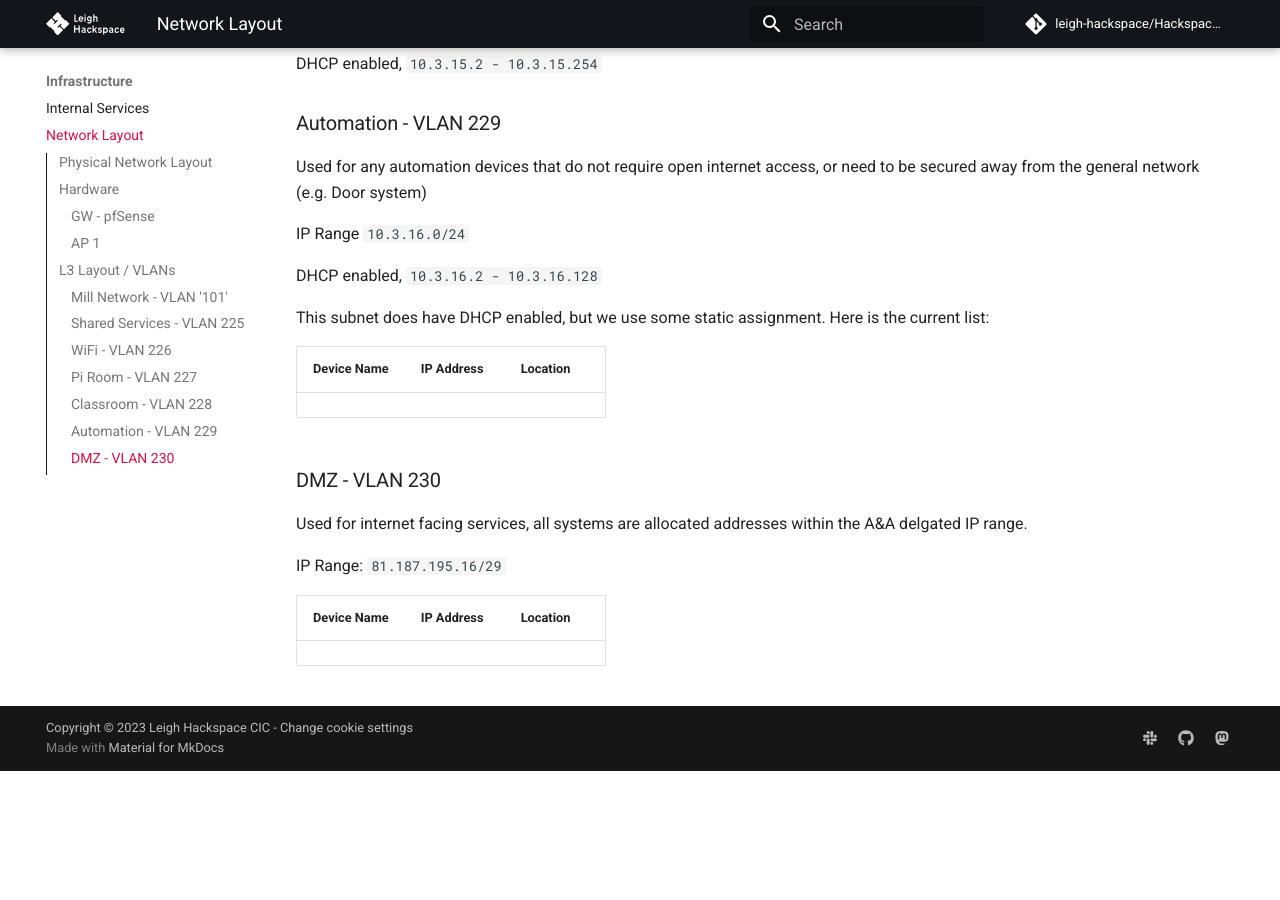
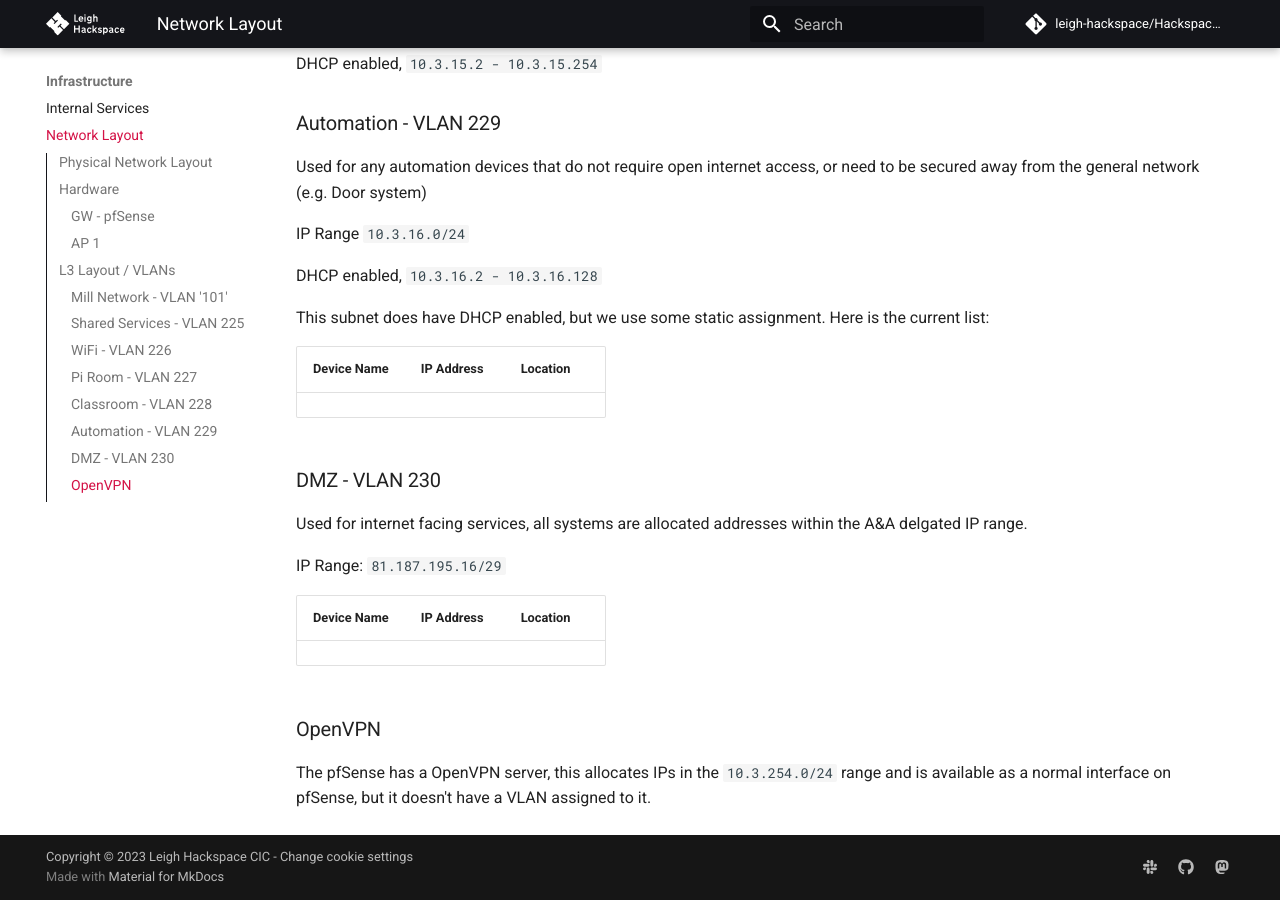
Before and after one commit to leigh-hackspace/HackspaceWiki, an MkDocs documentation site: the page built from docs/infrastructure/network_layout.md, in a window 1280 px wide and 900 px high, scrolled down 4181 px. Built offline with MkDocs 1.6.1 and Material for MkDocs 9.7.7, drawn with Linux system fonts in a browser that asks for light colours; comment, search, counter and statistics services are not loaded; the version menu is left out; before the commit the page ends 4952 px from its top, so only the background shows below that.

Commit message:
Add note about OpenVPN

```diff
--- a/docs/infrastructure/network_layout.md
+++ b/docs/infrastructure/network_layout.md
@@ -183,3 +183,7 @@ IP Range: `81.187.195.16/29`
 
 | Device Name | IP Address | Location |
 | ----------- | ---------- | -------- |
+
+### OpenVPN
+
+The pfSense has a OpenVPN server, this allocates IPs in the `10.3.254.0/24` range and is available as a normal interface on pfSense, but it doesn't have a VLAN assigned to it.
```
